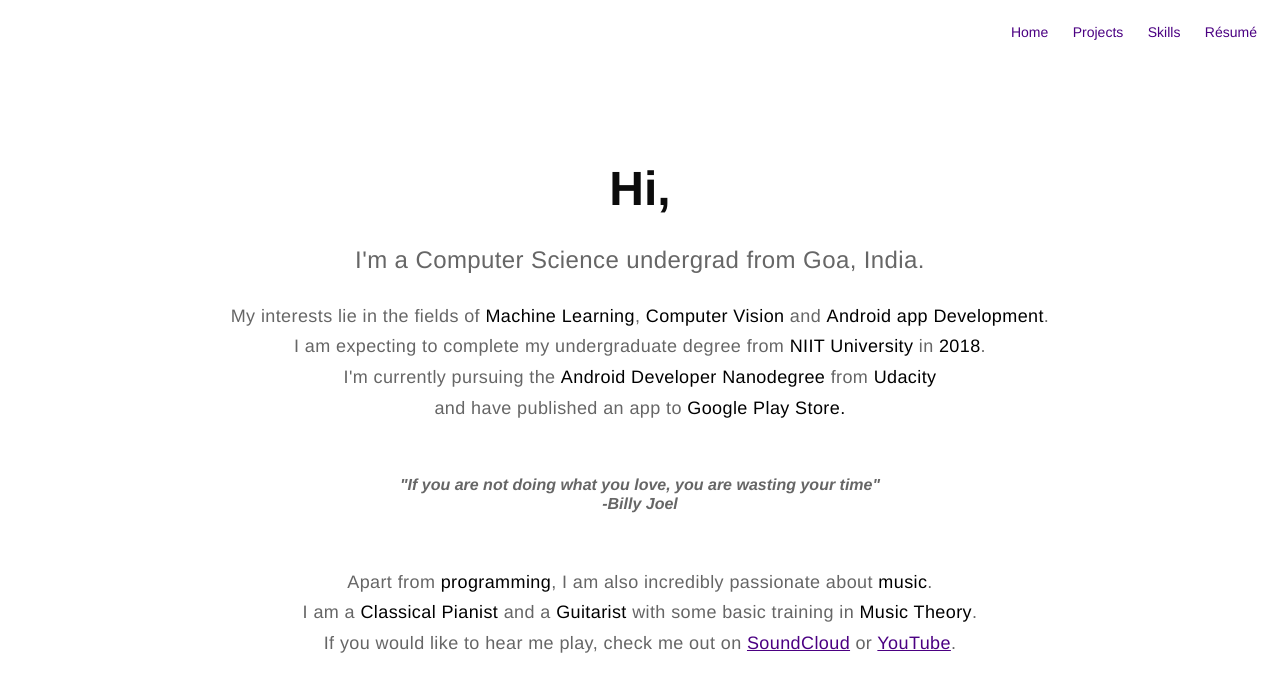
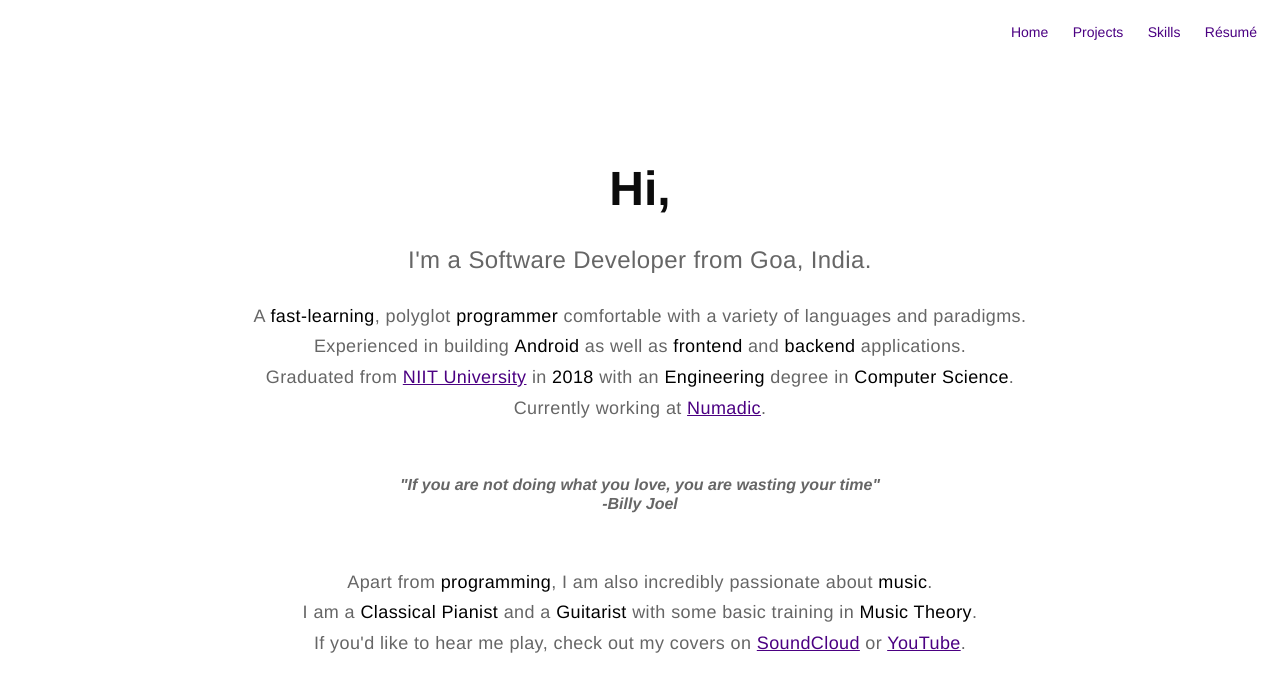
Before and after one commit to ashwinpilgaonkar/ashwinpilgaonkar.github.io, a Jekyll site: the page built from about.html, in a window 1280 px wide. Shown: the top 692 px of the page. Built offline with Jekyll 4.4.1, drawn with Linux system fonts in a browser that asks for light colours.

Commit message:
Updated About section

```diff
--- a/_config.yml
+++ b/_config.yml
@@ -40,7 +40,7 @@ disqus:
 # instagram: myinstagram
 # pinterest: mypinterest
 linkedin: ashwinpilgaonkar
-youtube: channel/UCtwmwjPenrE-JeNxLvY9UGA
+youtube: channel/UCURkCLSg9gedgkItsXGAEhQ
 # spotify: myspotify
 github: ashwinpilgaonkar
 # lastfm: mylastfm
--- a/_includes/header.html
+++ b/_includes/header.html
@@ -33,7 +33,7 @@
         <br>
         <br>
         <b><font size="7" color="#0c0c0c">Hi,</font></b>
-        <font size="5"><p>I'm a Computer Science undergrad from Goa, India.</p></font>
+        <font size="5"><p>I'm a Software Developer from Goa, India.</p></font>
     </center>
 
     {% else %}
--- a/about.html
+++ b/about.html
@@ -7,12 +7,20 @@ layout: page
 <center>
     <font size="4">
         <p>
+            A <strong>fast-learning</strong>, polyglot <strong>programmer</strong> comfortable with a variety of languages and paradigms.<br>
+            Experienced in building <strong>Android</strong> as well as <strong>frontend</strong> and <strong>backend</strong> applications.<br>
+            Graduated from <strong><a href="https://www.niituniversity.in/">NIIT University</a></strong> in <strong>2018</strong> with an <strong>Engineering</strong> degree in <strong>Computer Science</strong>.<br>
+            Currently working at <strong><a href="https://www.numadic.com">Numadic</a></strong>.
+            <br>
+            <br>
+        </p>
+        <!-- <p>
             My interests lie in the fields of <strong>Machine Learning</strong>, <strong>Computer Vision</strong> and <strong>Android app Development</strong>.<br>
             I am expecting to complete my undergraduate degree from <strong>NIIT University</strong> in <strong>2018</strong>.<br>
             I'm currently pursuing the <strong>Android Developer Nanodegree</strong> from <strong>Udacity</strong><br> and have published an app to <strong>Google Play Store.</strong>
             <br>
             <br>
-        </p>
+        </p> -->
     </font>
     <font size="3.5">
             <b><i>"If you are not doing what you love, you are wasting your time"
@@ -26,7 +34,7 @@ layout: page
         <p>
             Apart from <strong>programming</strong>, I am also incredibly passionate about <strong>music</strong>.<br>
             I am a <strong>Classical Pianist</strong> and a <strong>Guitarist</strong> with some basic training in <strong>Music Theory</strong>.<br>
-            If you would like to hear me play, check me out on <a href="https://soundcloud.com/ashwin_pilgaonkar">SoundCloud</a> or <a href="https://www.youtube.com/channel/UCtwmwjPenrE-JeNxLvY9UGA">YouTube</a>.
+            If you'd like to hear me play, check out my covers on <a href="https://soundcloud.com/ashwin_pilgaonkar">SoundCloud</a> or <a href="https://www.youtube.com/channel/UCURkCLSg9gedgkItsXGAEhQ">YouTube</a>.
         </p>
     </font>
 </center>
```
Also changed, not shown: 1 other file.
